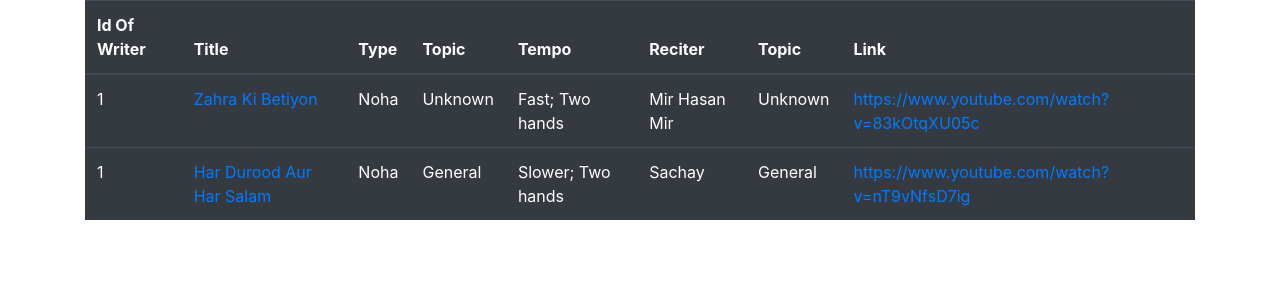
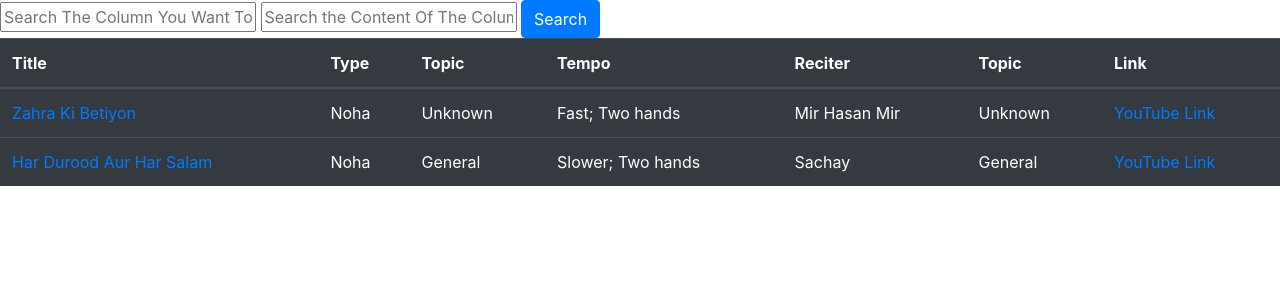
Before and after one commit to ProfessorShock/Azadari-Online, a Flask app: page /lyrics in a window 1280 px wide. Shown: the part 56-356 px from the top of the page. Run offline with Flask 2, Linux system fonts and the light colour scheme; data comes from the database, SQL or seed files in the repository; both versions use the stored data as it was after the commit; some libraries are stand-ins or nearby versions.

Commit message:
fixed base.html container error, searchbar and newline error not fixed; also fixed navbar and added some admin features

```diff
--- a/Website/Templates/base.html
+++ b/Website/Templates/base.html
@@ -37,13 +37,14 @@
       <div class="collapse navbar-collapse" id="navbar">
         <div class="navbar-nav">
           {% if user.is_authenticated and user.id == 1 %}
-          <a class="nav-item nav-link" id='writelyrics' href='/writelyrics'>Write Lyrics</a>
           <a class="nav-item nav-link id='admin' "href="/checkid">Admin Page</a>
           <a class="nav-item nav-link" id="home" href="/">Home</a>
+          <a class="nav-item nav-link" id='writelyrics' href='/writelyrics'>Write Lyrics</a>
           <a class="nav-item nav-link" id='lyrics' href='/lyrics'>Lyrics</a>
           <a class="nav-item nav-link" id="logout" href="/logout">Logout</a>
           {% elif user.is_authenticated %}
           <a class="nav-item nav-link" id="home" href="/">Home</a>
+          <a class="nav-item nav-link" id='writelyrics' href='/writelyrics'>Write Lyrics</a>
           <a class="nav-item nav-link" id='lyrics' href='/lyrics'>Lyrics</a>
           <a class="nav-item nav-link" id="logout" href="/logout">Logout</a>
           {% else %}
@@ -72,7 +73,9 @@
     </div>
     {% endif %} {% endfor %} {% endif %} {% endwith %}
 
-    <div class="container">{% block content %} {% endblock %}</div>
+    {% block content %}
+
+    {% endblock %}
     <script
       src="https://code.jquery.com/jquery-3.2.1.slim.min.js"
       integrity="sha384-KJ3o2DKtIkvYIK3UENzmM7KCkRr/rE9/Qpg6aAZGJwFDMVNA/GpGFF93hXpG5KkN"
--- a/Website/Templates/home.html
+++ b/Website/Templates/home.html
@@ -1,6 +1,7 @@
 {% extends "base.html" %}
 {% block title %}Home{% endblock %}
 {% block content %}
+<div class='container'>
   <br>
   <h1 align="center">Notes</h1>
   <ul class="list-group list-group-flush" id="notes">
@@ -20,4 +21,5 @@
       <button type="submit" class="btn btn-primary">Add Note</button>
     </div>
   </form>
+</div>
 {% endblock %}
--- a/Website/Templates/lyrics.html
+++ b/Website/Templates/lyrics.html
@@ -1,19 +1,18 @@
 {% extends 'base.html' %}
 {% block title %}Lyrics{% endblock %}
 {% block content %}
-<!--<div id="search-bar">
+<div id="search-bar">
   <form method="GET">
-    <textarea name="column" id="column" cols="30" rows="10">Column</textarea>
-    <textarea name="column-content" id="column-content" cols="30" rows="10">Column Content</textarea>
-    <button class='btn btn-primary' href='/search-lyrics'>Search</button>
+    <input type="text" placeholder="Search The Column You Want To Specify" name="searchcol">
+    <input type="text" placeholder="Search the Content Of The Column" name="searchcol-content">
+    <button class="btn btn-primary" type="submit">Search</button>
   </form>
-</div>-->
+</div>
 <div id="all-lyrics">
   <table class="table table-hover table-dark">
     <thead>
       <tr>
         <!-- Your Columns HERE -->
-        <th scope='col'>Id Of Writer</th>
         <th scope="col">Title</th>
         <th scope="col">Type</th>
         <th scope="col">Topic</th>
@@ -22,6 +21,7 @@
         <th scope="col">Topic</th>
         <th scope="col">Link</th>
         {% if user.id == 1 %}
+        <th scope='col'>Id Of Writer</th>
         <th scope="col">Delete</th>
         {% endif %}
       </tr>
@@ -30,7 +30,6 @@
       <!-- Your rows inside the table HERE: -->
       {% for lyric in lyrics %}
       <tr>
-        <td>{{ lyric.user_id }}</td>
         <td><a href="{{ makelink(lyric.title) }}">{{ lyric.title }}</a></td>
         <td>{{ lyric.typ }}</td>
         <td>{{ lyric.topic }}</td>
@@ -38,10 +37,15 @@
         <td>{{ lyric.reciter }}</td>
         <td>{{ lyric.topic }}</td>
         <td>
-          <a href="{{ lyric.link }}" target="_blank" rel="noreferrer noopener"
-            >{{ lyric.link }}</a
-          >
+          <a href="{{ lyric.link }}" target="_blank" rel="noreferrer noopener">
+            {% if 'youtube' in lyric.link.lower() %}
+            YouTube Link
+            {% else %}
+            {{ lyric.link }}
+            {% endif %}
+          </a>
         {% if user.id == 1 %}
+        <td>{{ lyric.user_id }}</td>
         </td>
         <td><a href="/delete-lyric/{{ makeobjlink(lyric.title) }}">Delete {{ lyric.typ }}</a></td>
         {% endif %}
--- a/Website/Templates/lyricscontent.html
+++ b/Website/Templates/lyricscontent.html
@@ -1,5 +1,7 @@
 {% extends 'base.html' %}
 {% block title %}{{ title }}{% endblock %}
 {% block content %}
+<div class="container">
 <p>{{ content.content }}</p>
+<div class="container"></div>
 {% endblock %}
--- a/Website/Templates/sign_up.html
+++ b/Website/Templates/sign_up.html
@@ -1,5 +1,6 @@
-{% extends "base.html" %} {% block title%}Sign Up{% endblock %} {% block content
-    %}
+{% extends "base.html" %} {% block title%}Sign Up{% endblock %}
+{% block content %}
+<div class="container">
   <form method="POST">
     <h3 align="center">Sign Up</h3>
     <div class="form-group">
@@ -45,4 +46,5 @@
     <br />
     <button type="submit" class="btn btn-primary">Submit</button>
   </form>
+</div>
 {% endblock %}
--- a/Website/Templates/writelyrics.html
+++ b/Website/Templates/writelyrics.html
@@ -1,7 +1,10 @@
 {% extends 'base.html' %}
 {% block title %}Write New Lyrics{% endblock %}
 {% block content %}
+<div class="container">
+  <br>
   <h1>Submit Lyrics For A Noha, Salam, Marsiya, or Manqabat</h1>
+  <br>
   <form method="POST">
       <textarea name="title" id="title" class='form-control'>Title</textarea>
       <br>
@@ -22,4 +25,5 @@
         <br>
       </div>
   </form>
+</div>
 {% endblock %}
--- a/Website/views.py
+++ b/Website/views.py
@@ -3,7 +3,7 @@ from Website.models import Note
 from Website.auth import login
 from flask import Blueprint, render_template, request, flash, jsonify
 from flask_login import login_user, login_required, logout_user, current_user
-from .models import Lyrics, Note, db
+from .models import Lyrics, Note, User, db
 import json
 
 views = Blueprint("views", __name__)
@@ -87,16 +87,14 @@ def delete_lyric(lyric_title):
 
 @views.route('/checkid')
 def checkid_page():
-    return render_template('checkid.html', user=current_user)
+    users = User.query.all()
+    return render_template('checkid.html', user=current_user, users=users)
 
-"""
 @views.route('/search-lyrics')
 def search_lyrics():
-    if request.method == "POST":
-        column = request.form.get('column')
-        column_content = request.form.get('column-content')
-        entries = Lyrics.query.filter_by(topic='General')
+    if request.method == "GET":
+        column = request.form.get('searchcol')
+        column_content = request.form.get('searchcol-content')
+        entries = Lyrics.query.filter_by(column=column_content)
 
     return render_template('searchlyrics.html', user=current_user, entries=entries)
-
-"""
```
Also changed, not shown: BRAINSTORM.md (added, +6 -0 lines), Website/Templates/checkid.html (+7 -3 lines), Website/Templates/login.html (+5 -2 lines), Website/database.db (added). Lines whose indentation alone changed are shown as unchanged.
